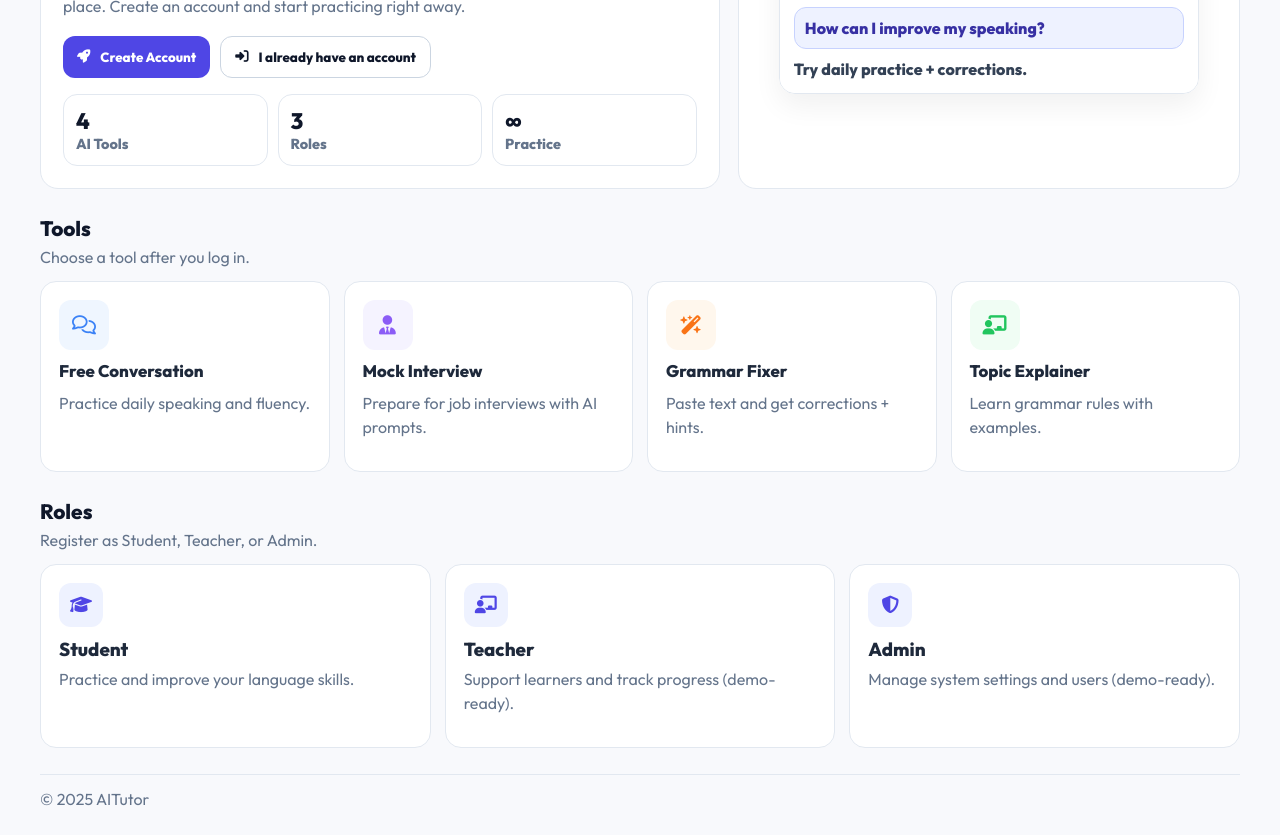
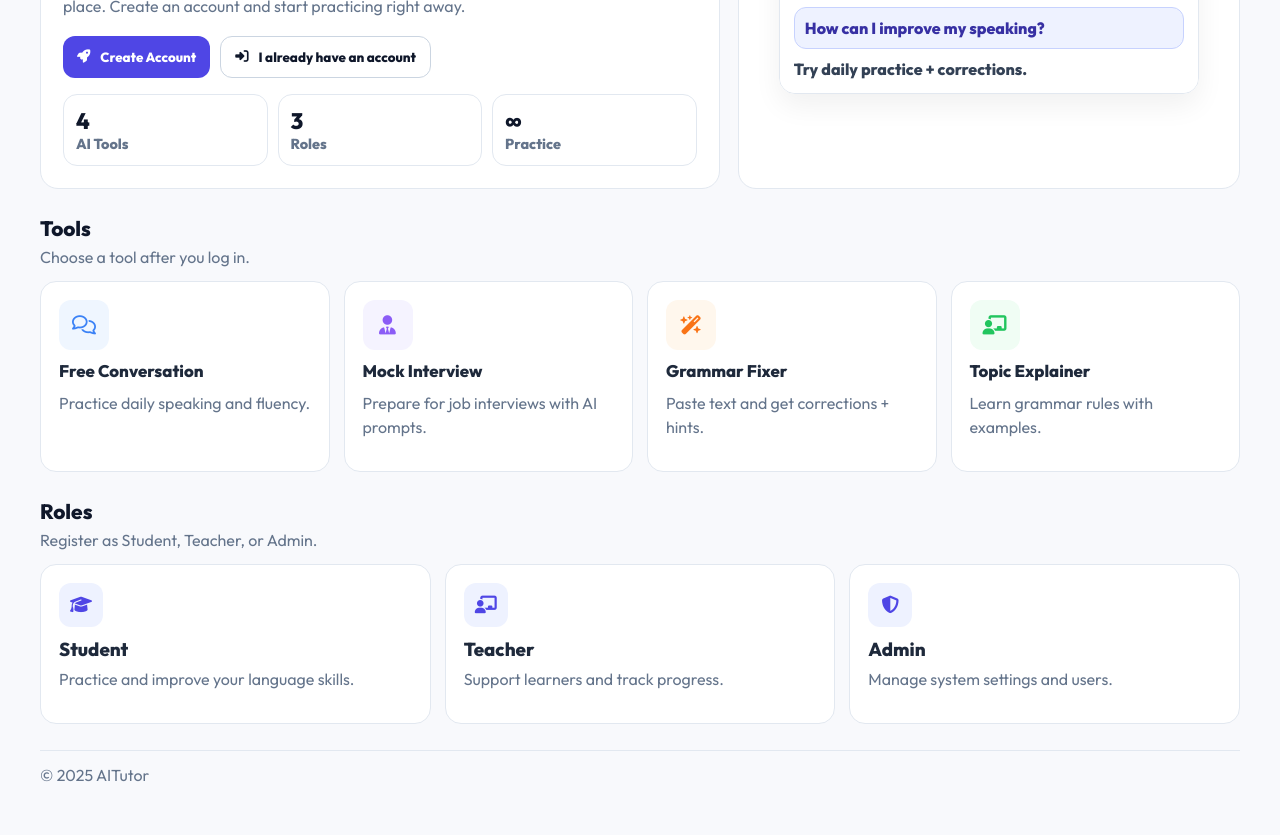
Before and after one commit to karya-karya/aiTutor, a plain HTML site: page index.html in a window 1280 px wide and 1114 px high. Shown: the part 279-1114 px from the top of the page. Drawn offline with Linux system fonts and the light colour scheme; a script that the page names is missing.

Commit message:
Cleanup website branch

```diff
--- a/assets/css/layout/layout.css
+++ b/assets/css/layout/layout.css
@@ -1,8 +1,8 @@
-/* === LAYOUT.CSS (İskelet, Sidebar, Ana Yapı) === */
+/* === LAYOUT.CSS (Skeleton, Sidebar, Main Structure) === */
 
 .app-container { display: flex; height: 100%; }
 
-/* PUBLIC MODE: sidebar gizli */
+/* PUBLIC MODE: sidebar hidden */
 body.public .sidebar { display: none; }
 
 /* --- SIDEBAR --- */
--- a/index.html
+++ b/index.html
@@ -17,7 +17,7 @@
 <body class="public">
   <div class="app-container">
 
-    <!-- SIDEBAR (sadece girişten sonra görünür) -->
+    <!-- SIDEBAR -->
     <aside class="sidebar">
       <div class="brand">
         <i class="fa-solid fa-brain"></i>
@@ -51,7 +51,7 @@
 
     <main class="main-content">
 
-      <!-- 0) LANDING / PUBLIC HOME -->
+      <!-- LANDING / PUBLIC HOME -->
       <section id="landing-view" class="view-section landing-view">
         <header class="landing-topbar">
           <div class="landing-logo">
@@ -164,12 +164,12 @@
             <div class="role-card">
               <div class="role-icon"><i class="fa-solid fa-chalkboard-user"></i></div>
               <h3>Teacher</h3>
-              <p>Support learners and track progress (demo-ready).</p>
+              <p>Support learners and track progress.</p>
             </div>
             <div class="role-card">
               <div class="role-icon"><i class="fa-solid fa-shield-halved"></i></div>
               <h3>Admin</h3>
-              <p>Manage system settings and users (demo-ready).</p>
+              <p>Manage system settings and users.</p>
             </div>
           </div>
         </div>
@@ -179,7 +179,7 @@
         </footer>
       </section>
 
-      <!-- 1) AUTH (LOGIN / REGISTER) -->
+      <!-- AUTH (LOGIN / REGISTER) -->
       <section id="auth-view" class="view-section auth-view hidden">
         <div class="auth-card">
           <div class="auth-brand">
@@ -220,7 +220,7 @@
               <i class="fa-solid fa-right-to-bracket"></i> Login
             </button>
 
-            <p class="auth-hint">Demo: Register first, then login.</p>
+            <p class="auth-hint">Warning: Register first, then login.</p>
 
             <button type="button" class="back-home-btn" id="btn-back-home">
               <i class="fa-solid fa-arrow-left"></i>
@@ -280,7 +280,7 @@
         </div>
       </section>
 
-      <!-- 2) DASHBOARD VIEW -->
+      <!-- DASHBOARD VIEW -->
       <section id="dashboard-view" class="view-section hidden">
         <header class="top-header">
           <h1>What do you want to practice today?</h1>
@@ -314,7 +314,7 @@
         </div>
       </section>
 
-      <!-- 3) WORKSPACE VIEW -->
+      <!-- WORKSPACE VIEW -->
       <section id="workspace-view" class="view-section hidden">
         <header class="workspace-header">
           <button class="back-btn" onclick="showDashboard()">
--- a/js/config/supabaseClient.js
+++ b/js/config/supabaseClient.js
@@ -5,7 +5,7 @@ import { SUPABASE_URL, SUPABASE_ANON_KEY } from "./env.js";
 let supabase = null;
 
 try {
-  // anon key kullan (service_role kullanma!)
+  // use anon key (don't use service_role!)
   if (SUPABASE_URL && SUPABASE_ANON_KEY && !SUPABASE_ANON_KEY.includes("SENIN_")) {
     supabase = createClient(SUPABASE_URL, SUPABASE_ANON_KEY);
     console.log("✅ Supabase bağlandı.");
--- a/js/ui/chatUI.js
+++ b/js/ui/chatUI.js
@@ -78,12 +78,12 @@ export function initChatUI() {
     toolTitle: document.getElementById("tool-title"),
   };
 
-  // Enter ile gönder
+
   els.userInput?.addEventListener("keydown", (e) => {
     if (e.key === "Enter") sendMessage();
   });
 
-  // Inline onclick'ler için global
+
   window.sendMessage = sendMessage;
   window.exportChat = exportChat;
 }
--- a/netlify/functions/openai.js
+++ b/netlify/functions/openai.js
@@ -23,7 +23,7 @@ export default async (request, context) => {
   const toolMode = body.toolMode || "chat";
   const model = process.env.OPENAI_MODEL || body.model || "gpt-5.2";
 
-  // Basit tool promptları (istersen daha sonra iyileştiririz)
+  // Simple tool prompts
   const instructionsMap = {
     chat: "You are a friendly English conversation partner. Keep replies concise and encouraging.",
     interview: "You are an interviewer. Ask one question at a time and give short feedback.",
@@ -55,7 +55,7 @@ export default async (request, context) => {
     });
   }
 
-  // Responses API: output_text alanı genelde hazır olur
+  // Responses API: output_text field is usually ready
   const text = data.output_text || (data.output?.[0]?.content?.[0]?.text ?? "");
   return new Response(JSON.stringify({ text }), {
     status: 200,
```
Also changed, not shown: assets/css/base/base.css (+3 -4 lines), assets/css/views/views.css (+4 -4 lines), js/config/env.js (+5 -5 lines), js/services/openaiService.js (+4 -4 lines), js/ui/router.js (+3 -4 lines).
